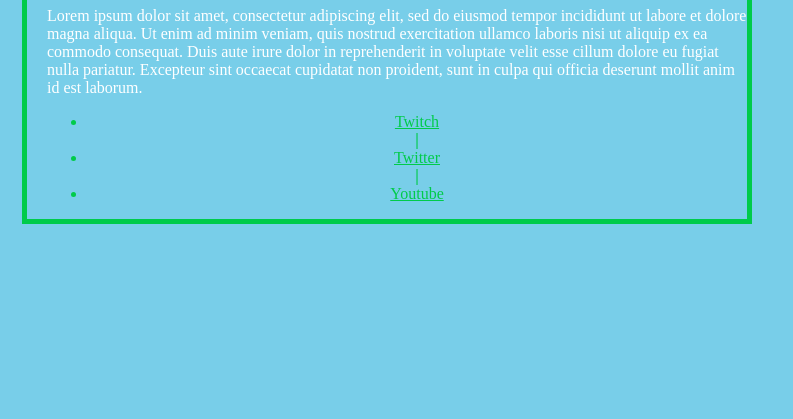
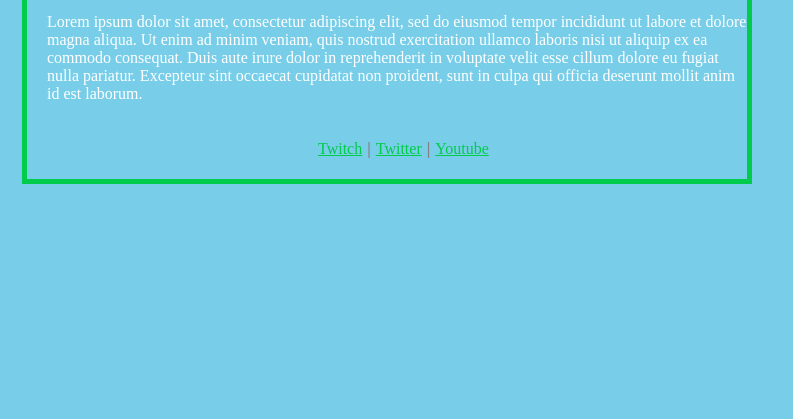
Before and after one commit to AimanK/LearnCode, a plain HTML site: page index.html in a window 1280 px wide. Shown: the part 381-800 px from the top of the page, without its empty margins (0-793 px from the left). Drawn offline with Linux system fonts and the light colour scheme.

Commit message:
Navbar and Footer styling changes

```diff
--- a/syle.css
+++ b/syle.css
@@ -12,6 +12,31 @@ body{
 
 header h1{
     text-align: center;
+}
+
+
+/**
+    Header nav styles
+**/
+nav ul
+{
+    list-style: none;
+    display: inline-flex;
+    flex-direction: row;
+    justify-content: space-around;
+    align-content: center;
+    align-items: center;
+    padding-left: 38%;
+
+}
+
+nav li {
+    padding: 5px;
+}
+
+nav span {
+    color: gray;
+
 }
 
 section img {
@@ -40,3 +65,23 @@ li + span {
     display: inline;
 
 }
+
+
+
+/**
+    Footer styles
+**/
+footer ul {
+    display: inline-flex;
+    justify-content: space-between;
+    padding-right: 40%;
+
+}
+
+footer li {
+    padding: 5px;
+}
+
+footer span {
+    color: gray;
+}
```
